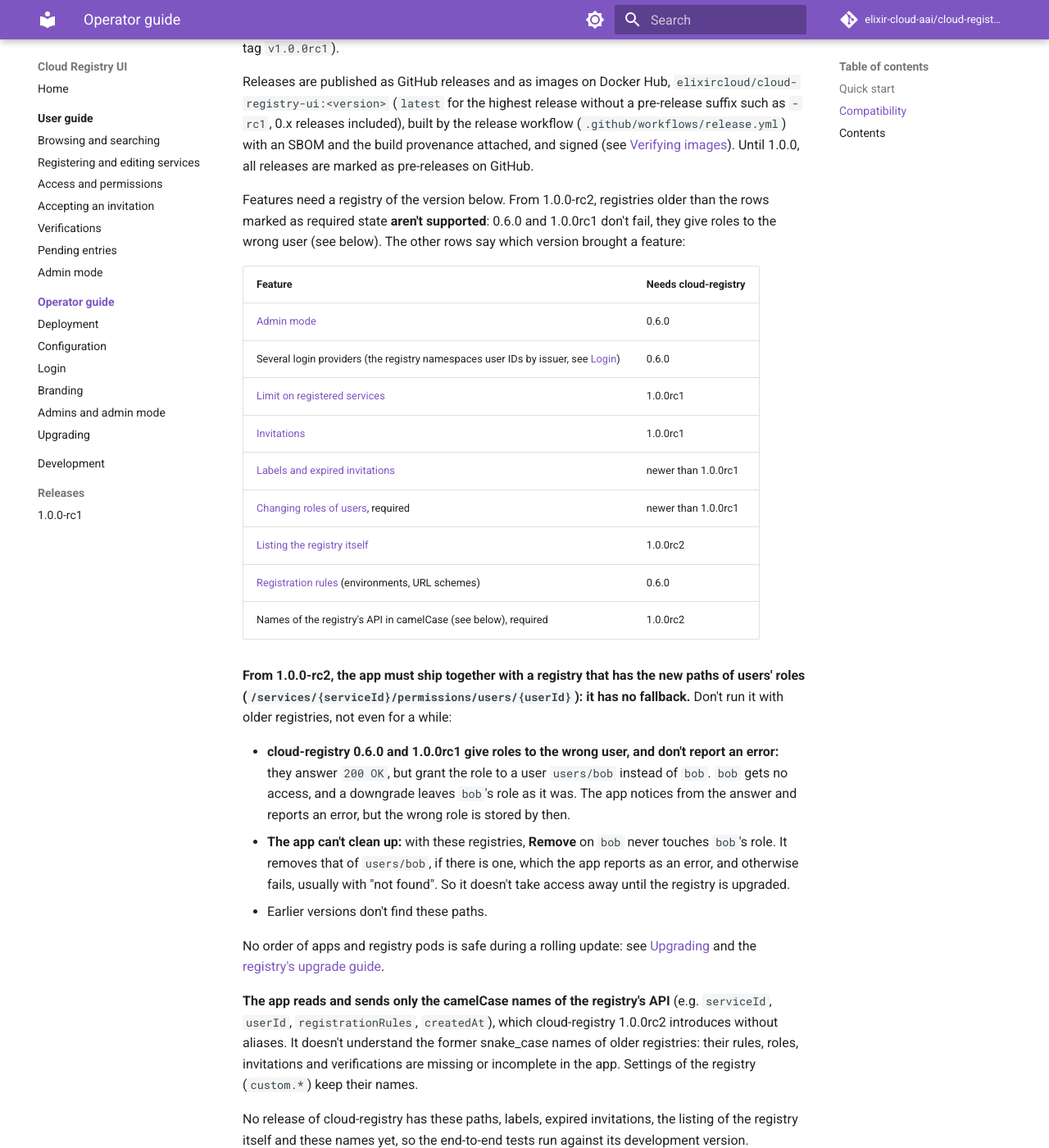
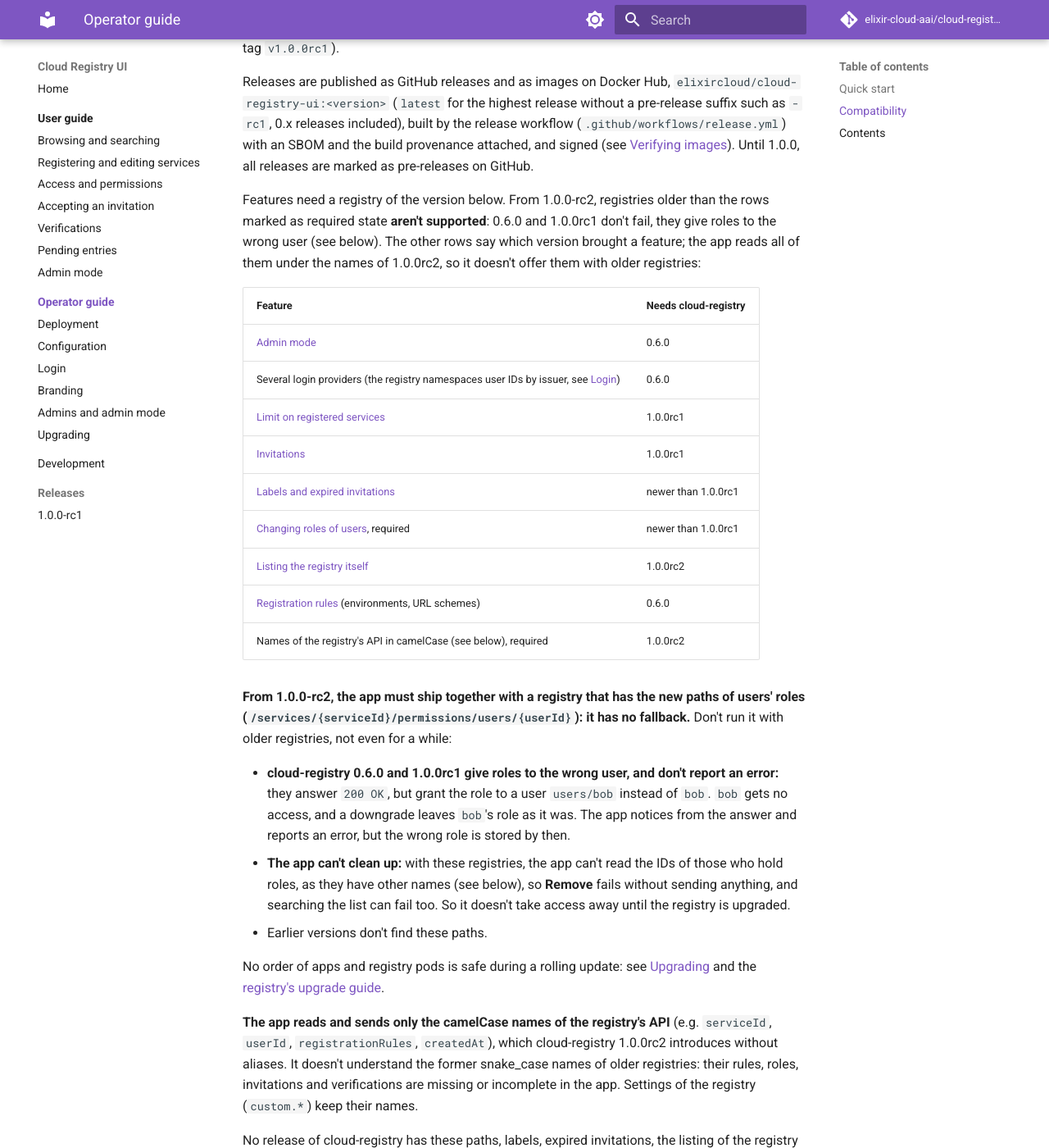
Before and after one commit to elixir-cloud-aai/cloud-registry-ui, an MkDocs documentation site: the page built from docs/operator-guide/index.md, in a window 1280 px wide and 1400 px high, scrolled down 1082 px. Shown: the whole window at 82% size. Built offline with MkDocs 1.6.1 and Material for MkDocs 9.7.7, drawn with Linux system fonts in a browser that asks for light colours; comment, search, counter and statistics services are not loaded; some of the changed text lies outside the part shown.

Commit message:
fix: keep the role checks and list up to date
The check for registries that grant roles to another user read only the
new name, which those registries do not send, so it passes on the old
one too. The invitations are listed again after every removal of a
user's role, also a failed one or one's own if the dialog stays, and a
list read before a change no longer drops the link of a new invitation.
The docs say what the app does with older registries.

Co-Authored-By: Claude Opus 5.5 <noreply@anthropic.com>

```diff
--- a/docs/operator-guide/index.md
+++ b/docs/operator-guide/index.md
@@ -49,7 +49,8 @@ Releases are published as GitHub releases and as images on Docker Hub, `elixircl
 Features need a registry of the version below. From 1.0.0-rc2, registries
 older than the rows marked as required state **aren't supported**:
 0.6.0 and 1.0.0rc1 don't fail, they give roles to the wrong user (see below).
-The other rows say which version brought a feature:
+The other rows say which version brought a feature; the app reads all of them
+under the names of 1.0.0rc2, so it doesn't offer them with older registries:
 
 | Feature                                                                                      | Needs cloud-registry |
 | -------------------------------------------------------------------------------------------- | -------------------- |
@@ -72,10 +73,10 @@ it has no fallback.** Don't run it with older registries, not even for a while:
   `users/bob` instead of `bob`. `bob` gets no access, and a downgrade leaves
   `bob`'s role as it was. The app notices from the answer and reports an error,
   but the wrong role is stored by then.
-- **The app can't clean up:** with these registries, **Remove** on `bob` never
-  touches `bob`'s role. It removes that of `users/bob`, if there is one, which
-  the app reports as an error, and otherwise fails, usually with "not found". So
-  it doesn't take access away until the registry is upgraded.
+- **The app can't clean up:** with these registries, the app can't read the IDs
+  of those who hold roles, as they have other names (see below), so **Remove**
+  fails without sending anything, and searching the list can fail too. So it
+  doesn't take access away until the registry is upgraded.
 - Earlier versions don't find these paths.
 
 No order of apps and registry pods is safe during a rolling update: see
@@ -111,7 +112,8 @@ services](../user-guide/registering.md#limit-on-registered-services)) comes
 from cloud-registry 1.0.0rc1: the registry sets it (`custom.access_control.max_services_per_user`,
 see the [registry's
 documentation](https://cloud-registry.readthedocs.io/en/latest/)), and the
-app reads it from the service info. Older registries have no limit.
+app reads it from the service info of 1.0.0rc2 and later. Registries older than
+1.0.0rc1 have no limit.
 
 Invitations to services (see [Inviting by
 link](../user-guide/access.md#inviting-by-link)) need cloud-registry
--- a/src/components/shared/manage-access/invitations.tsx
+++ b/src/components/shared/manage-access/invitations.tsx
@@ -157,6 +157,8 @@ function Invitations({
     ) => {
         if (!provider) return;
         setChanging(true);
+        // a list read before the change would drop the link of a new invitation
+        latestRequest.current++;
         latestCopy.current++;
         setUncopied(undefined);
         // new links are shown only while the dialog is open
```
Also changed, not shown: docs/operator-guide/upgrading.md (+5 -6 lines), docs/user-guide/access.md (+2 -1 lines), docs/user-guide/registering.md (+2 -1 lines), src/components/shared/manage-access/manage-access-dialog.tsx (+21 -14 lines), 3 other files.
